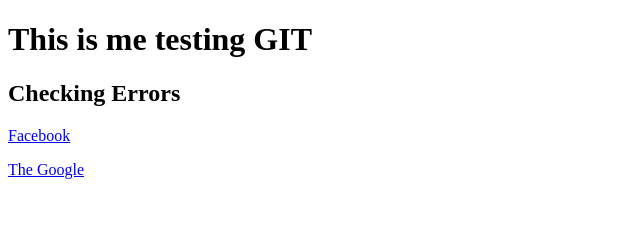
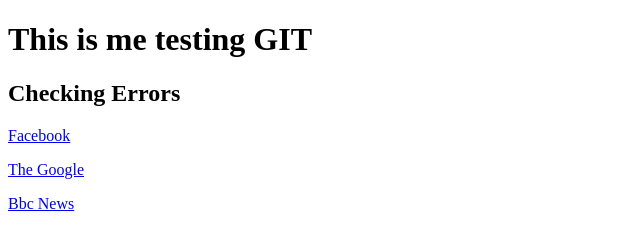
Before and after one commit to seunogun05/git_test, a plain HTML site: page index.html in a window 1280 px wide. Shown: the whole page, without its empty margins (0-640 px from the left). Drawn offline with Linux system fonts and the light colour scheme.

Commit message:
Testing bbc News

```diff
--- a/index.html
+++ b/index.html
@@ -12,5 +12,6 @@
 <p> <a href="https://www.facebook.com" target="_blank" rel="noopener noreferrer">Facebook</a></p>
 
 <p> <a href="https://www.google.com" target="_blank" rel="noopener noreferrer">The Google</a></p>
+<p></p><a href="https://www.bbc.co.uk" target="_blank" ref="noopener noreferrer">Bbc News</a>
 </body>
 </html>
```
